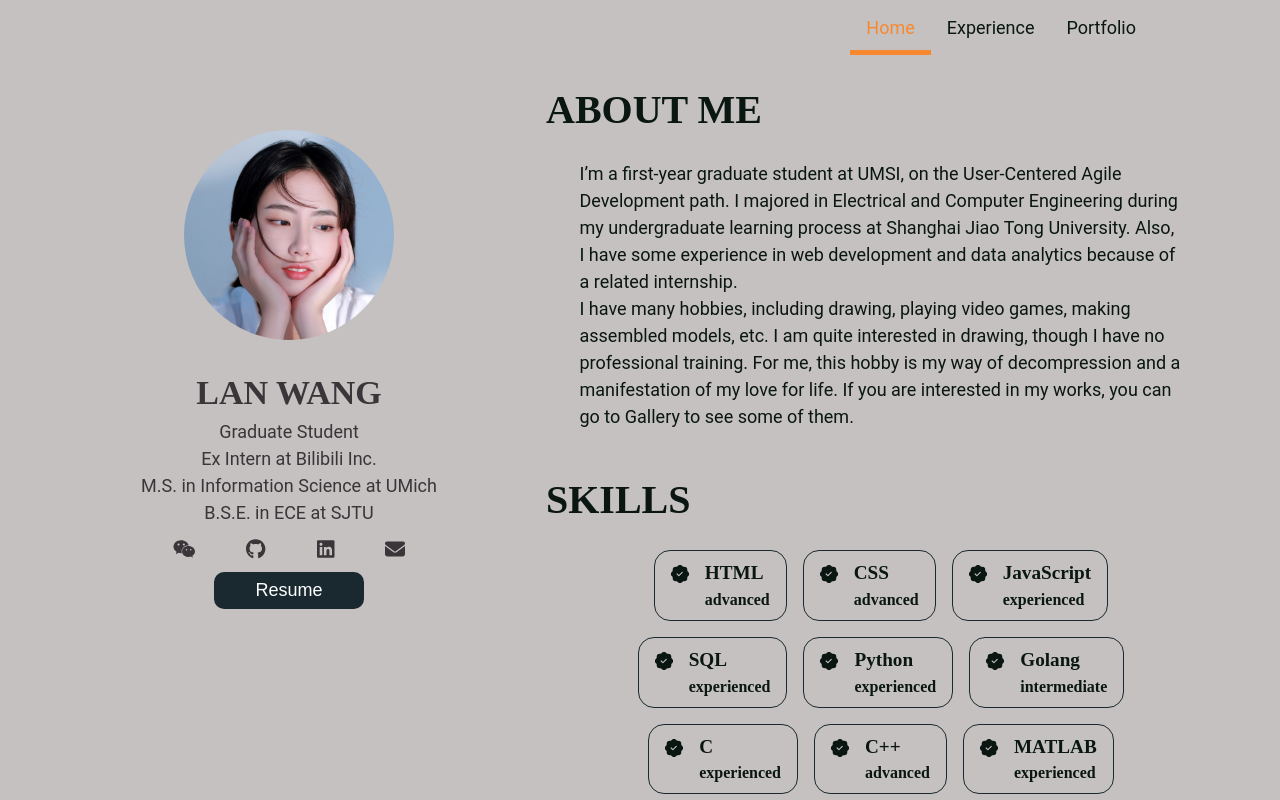
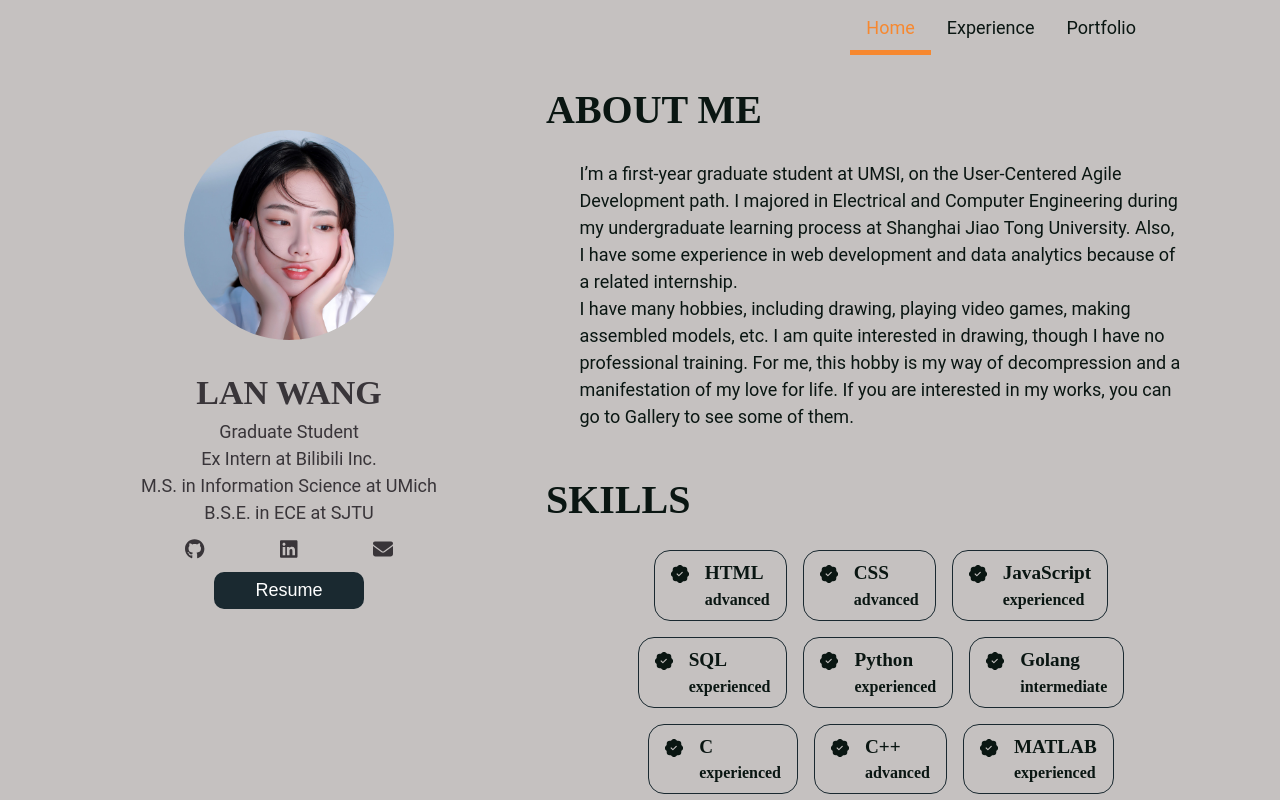
Before and after one commit to yexiaosu/portfolio, a React (Create React App) app: page / in a window 1280 px wide. Shown: the top 800 px of the page. Built offline with nearby package versions, Linux system fonts and the light colour scheme.

Commit message:
fix: remove wechat and update resume

```diff
--- a/src/components/card/Card.js
+++ b/src/components/card/Card.js
@@ -1,7 +1,7 @@
 import "./card.css"
 import avatar from "../../assets/avatar.jpg"
 import { FontAwesomeIcon } from '@fortawesome/react-fontawesome'
-import { faWeixin, faGithub, faLinkedin } from '@fortawesome/free-brands-svg-icons'
+import { faGithub, faLinkedin } from '@fortawesome/free-brands-svg-icons'
 import { faEnvelope } from "@fortawesome/free-solid-svg-icons"
 
 export default function Card() {
@@ -15,12 +15,11 @@ export default function Card() {
           <div>M.S. in Information Science at UMich</div>
           <div>B.S.E. in ECE at SJTU</div>
           <div className="contact">
-            <CustomIcon icon={faWeixin} url="weixin://dl/chat?yexiaosu_busu"></CustomIcon>
             <CustomIcon icon={faGithub} url="https://github.com/yexiaosu"></CustomIcon>
             <CustomIcon icon={faLinkedin} url="https://www.linkedin.com/in/lan-wang-a753801a4/"></CustomIcon>
             <CustomIcon icon={faEnvelope} url="mailto:wanglanl@umich.edu"></CustomIcon>
           </div>
-          <button onClick={() => open("https://drive.google.com/file/d/1ZsMBQgv3lqtaOW8mFQVd323H_3WPm19q/view?usp=sharing")}>Resume</button>
+          <button onClick={() => open("https://drive.google.com/file/d/1GYS43LccPzq8JF72PvfTKE7I3a5t080X/view?usp=sharing")}>Resume</button>
         </div>
       </aside>
     )
```
